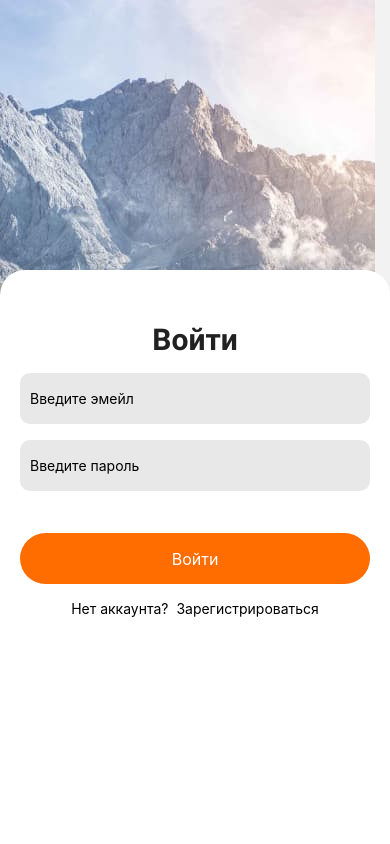
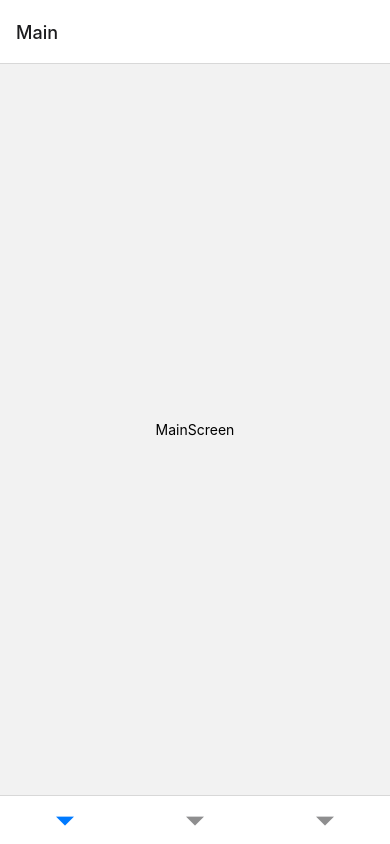
Before and after one commit to chetkiy777/ReactNativeImageNote, a React Native app: screen / in a window 390 px wide. Built offline with nearby package versions, Linux system fonts and the light colour scheme.

Commit message:
add routing

```diff
--- a/App.js
+++ b/App.js
@@ -1,23 +1,17 @@
 import { StyleSheet, View} from 'react-native';
 import { useCallback } from 'react';
-import {useFonts} from "expo-font";
+import { useFonts } from "expo-font";
 import { NavigationContainer } from '@react-navigation/native';
-import { createNativeStackNavigator } from '@react-navigation/native-stack';
-import { createBottomTabNavigator } from '@react-navigation/bottom-tabs';
 import * as SplashScreen from 'expo-splash-screen';
-import LoginScreen from './screens/LoginScreen';
-import RegisterScreen from './screens/RegisterScreen';
-import MainScreen from './TabScreens/Main/MainScreen';
-import PostsScreen from './TabScreens/Posts/PostsScreen';
-import ProfileScreen from './TabScreens/Profile/ProfileScreen';
+import { useRoute } from './router';
 
 
 SplashScreen.preventAutoHideAsync()
 
-const Stack = createNativeStackNavigator();
-const TabStack = createBottomTabNavigator();
 
 export default function App() {
+
+  const routing = useRoute({});
 
   const [fontsLoaded] = useFonts({
     'Roboto-Regular': require('./assets/fonts/Roboto-Regular.ttf'),
@@ -38,21 +32,14 @@ export default function App() {
   return (
       <View style={styles.container} onLayout={onLayoutRootView}>
         <NavigationContainer>
-          <Stack.Navigator initialRouteName='Login'>
-            <Stack.Screen options={{headerShown: false}} name='Login' component={LoginScreen}/>
-            <Stack.Screen options={{headerShown: false}}  name='Register' component={RegisterScreen}/>
-          </Stack.Navigator>
+          {routing}
         </NavigationContainer>
       </View>
   );
 }
 
 
-{/* <TabStack.Navigator>
-  <TabStack.Screen name='Main' component={MainScreen}/>
-  <TabStack.Screen name='Profile' component={ProfileScreen}/>
-  <TabStack.Screen name='Posts' component={PostsScreen}/>
-</TabStack.Navigator> */}
+
 
 const styles = StyleSheet.create({
   container: {
--- a/package.json
+++ b/package.json
@@ -9,6 +9,7 @@
     "web": "expo start --web"
   },
   "dependencies": {
+    "@expo/vector-icons": "^13.0.0",
     "@react-navigation/bottom-tabs": "^6.5.7",
     "@react-navigation/native": "^6.1.6",
     "@react-navigation/native-stack": "^6.9.12",
--- /dev/null
+++ b/router.js
@@ -0,0 +1,30 @@
+import { createNativeStackNavigator } from '@react-navigation/native-stack';
+import { createBottomTabNavigator } from '@react-navigation/bottom-tabs';
+
+const Stack = createNativeStackNavigator();
+const TabStack = createBottomTabNavigator();
+
+import LoginScreen from './screens/LoginScreen';
+import RegisterScreen from './screens/RegisterScreen';
+import MainScreen from './TabScreens/Main/MainScreen';
+import PostsScreen from './TabScreens/Posts/PostsScreen';
+import ProfileScreen from './TabScreens/Profile/ProfileScreen';
+
+
+
+export const useRoute = (isAuth) => {
+
+    if (!isAuth) {
+        return <Stack.Navigator initialRouteName='Login'>
+        <Stack.Screen options={{headerShown: false}} name='Login' component={LoginScreen}/>
+        <Stack.Screen options={{headerShown: false}}  name='Register' component={RegisterScreen}/>
+        </Stack.Navigator>
+    }
+
+    return <TabStack.Navigator screenOptions={{tabBarShowLabel: false}}>
+        <TabStack.Screen  name='Main' component={MainScreen}/>
+        <TabStack.Screen name='Profile' component={ProfileScreen}/>
+        <TabStack.Screen name='Posts' component={PostsScreen}/>
+    </TabStack.Navigator>
+
+    }
```
